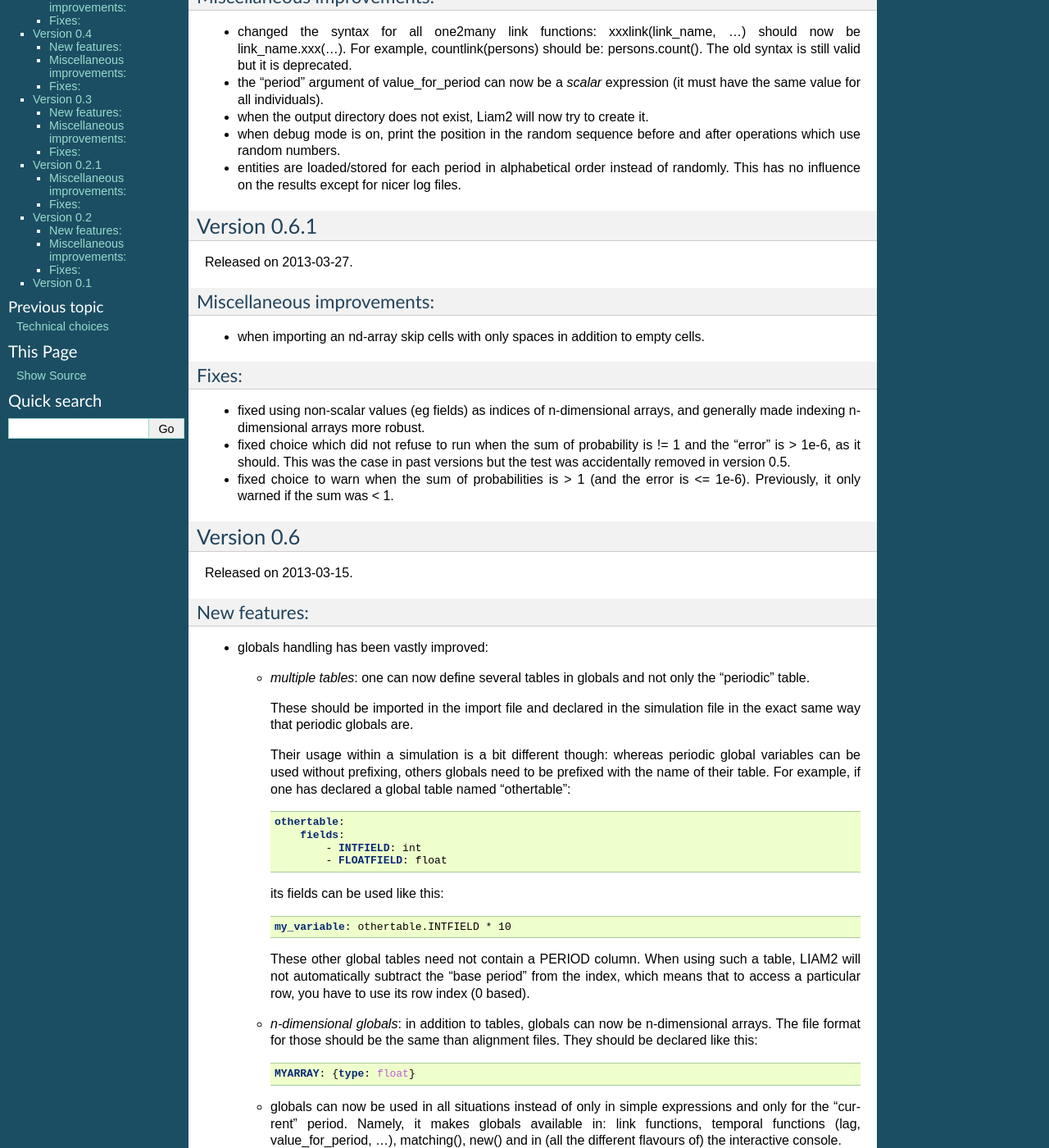
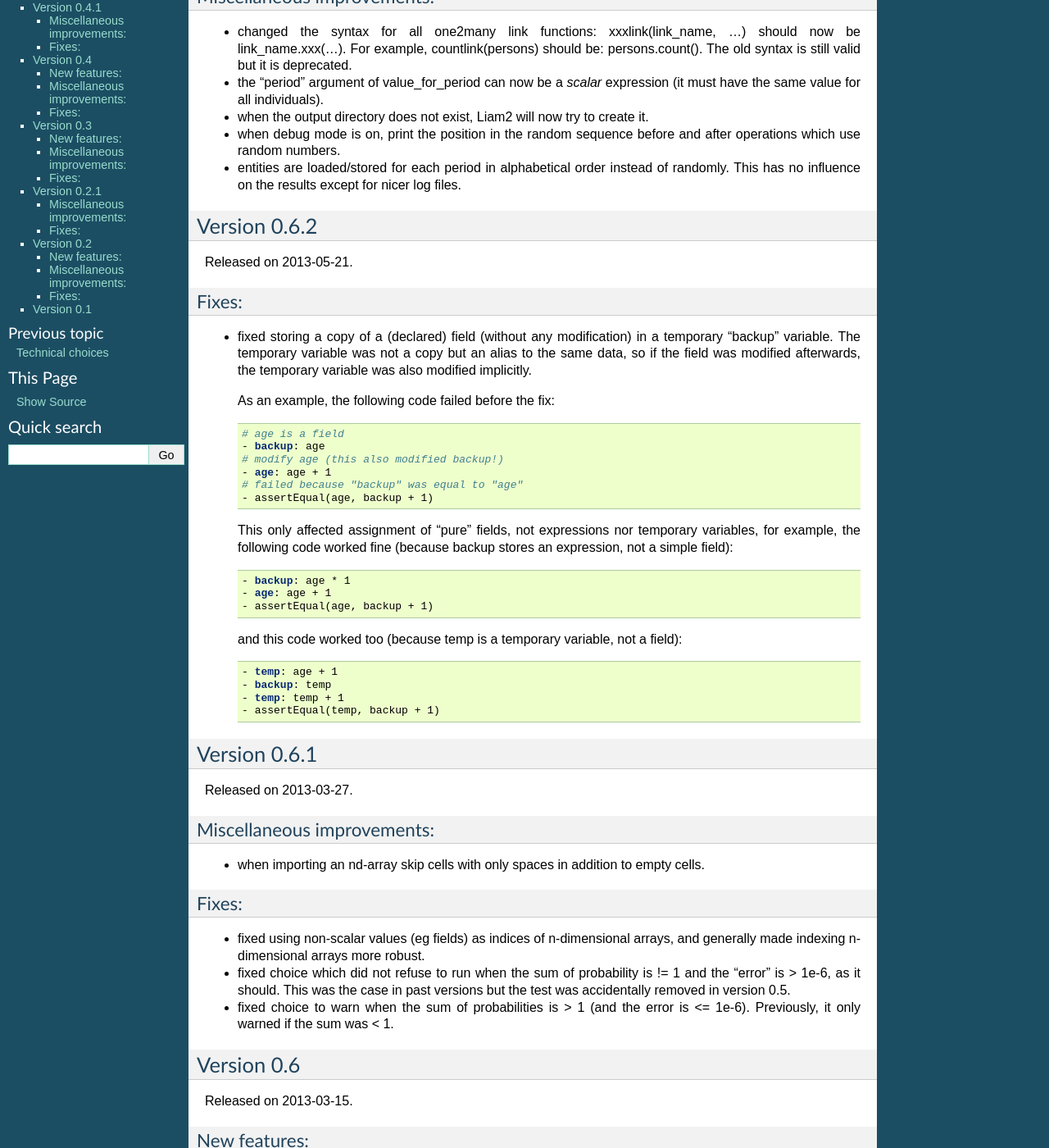
Before and after one commit to liam2/liam2, a Sphinx documentation site: the page built from doc/usersguide/source/changes.rst, in a window 1280 px wide and 1400 px high, scrolled down 569 px. Shown: the whole window at 82% size. Built offline with Sphinx 7.4.7, drawn with Linux system fonts in a browser that asks for light colours; formulas are drawn with MathJax 3.

Commit message:
merge 0.6.2 changelog in trunk

```diff
--- a/doc/usersguide/source/changes.rst
+++ b/doc/usersguide/source/changes.rst
@@ -48,6 +48,45 @@ Miscellaneous improvements:
 
 * entities are loaded/stored for each period in alphabetical order instead of
   randomly. This has no influence on the results except for nicer log files.
+
+
+Version 0.6.2
+=============
+
+Released on 2013-05-21.
+
+Fixes:
+------
+
+* fixed storing a copy of a (declared) field (without any modification) in a
+  temporary "backup" variable. The temporary variable was not a copy but an
+  alias to the same data, so if the field was modified afterwards, the
+  temporary variable was also modified implicitly.
+
+  As an example, the following code failed before the fix: ::
+
+    # age is a field
+    - backup: age
+    # modify age (this also modified backup!)
+    - age: age + 1
+    # failed because "backup" was equal to "age"
+    - assertEqual(age, backup + 1)
+
+  This only affected assignment of "pure" fields, not expressions nor temporary
+  variables, for example, the following code worked fine (because backup
+  stores an expression, not a simple field): ::
+
+    - backup: age * 1
+    - age: age + 1
+    - assertEqual(age, backup + 1)
+
+  and this code worked too (because temp is a temporary variable, not a field):
+  ::
+
+    - temp: age + 1
+    - backup: temp
+    - temp: temp + 1
+    - assertEqual(temp, backup + 1)
 
 
 Version 0.6.1
```
